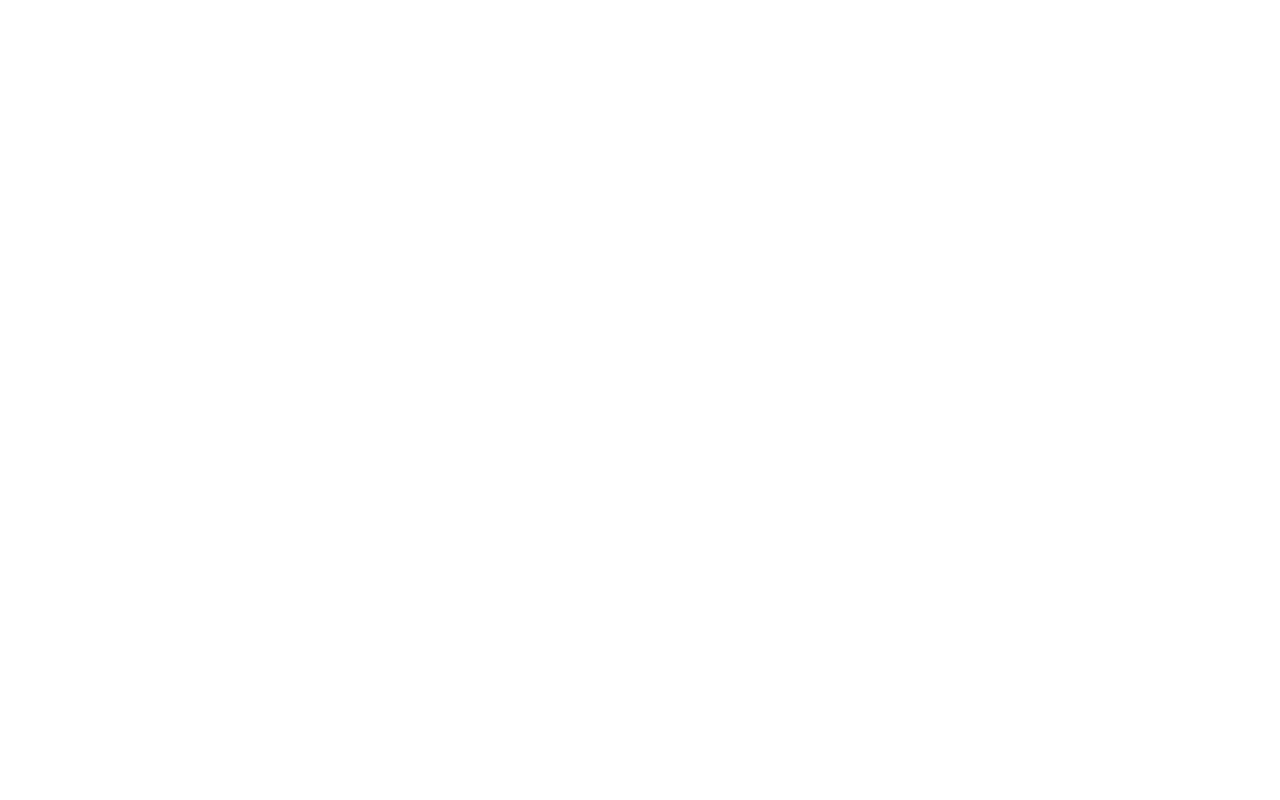
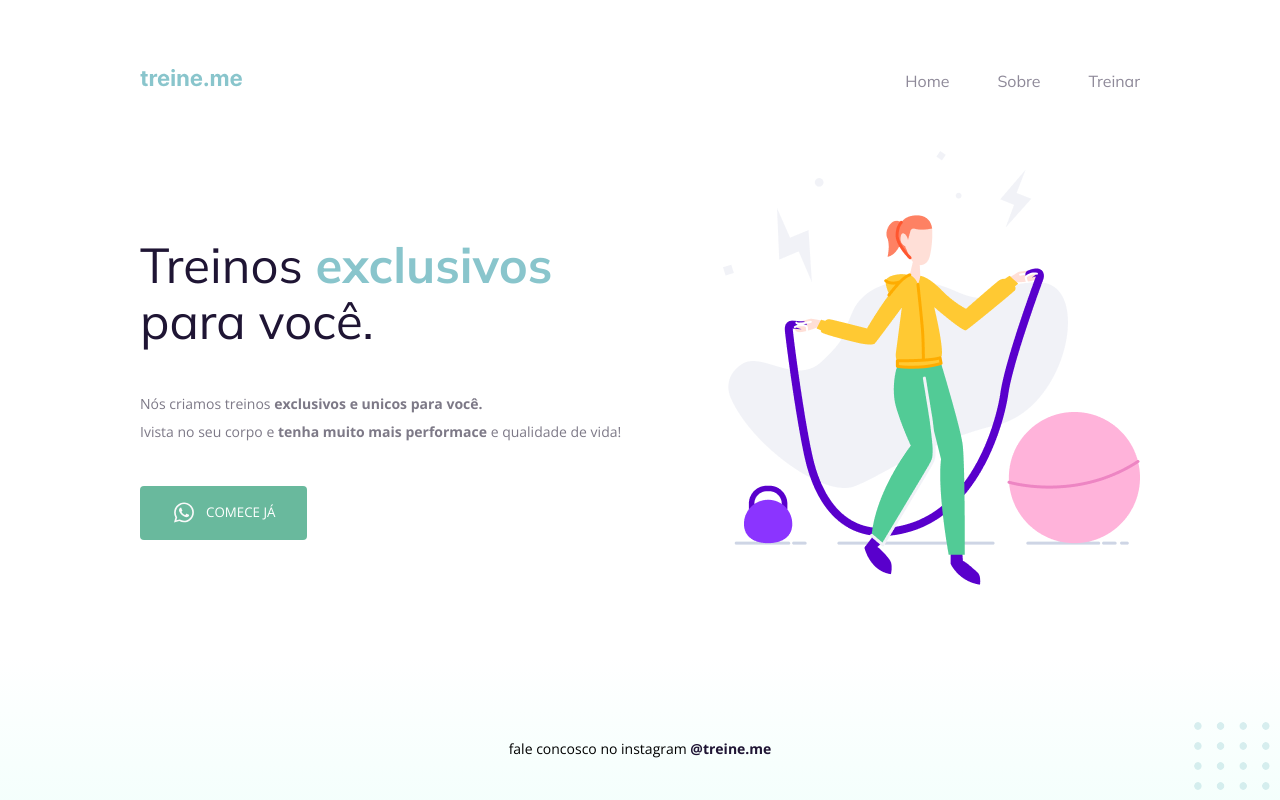
Before and after one commit to EuTavares/Explorer, a plain HTML site: page stage 2/projeto 2/index.html in a window 1280 px wide. Drawn offline with nearby package versions, Linux system fonts and the light colour scheme.

Commit message:
Desafio 1/2 rocketseat

```diff
--- /dev/null
+++ b/stage 2/Código do desafio - Acessibilidade/Desafio - Intermediário/style.css
@@ -0,0 +1,117 @@
+body {
+  margin: 0;
+
+  font-family: "Open Sans", sans-serif;
+
+  background: linear-gradient(180deg, rgb(227, 255, 248, 0) 82.08%, rgb(227, 255, 248, 0.38) 100%);
+
+  min-height: 100vh;
+}
+
+.page {
+  width: 1000px;
+  margin: 0 auto;
+  padding-top: 65px;
+}
+
+.nav {
+  display: flex;
+  justify-content: space-between;
+  align-items: center;
+
+  margin-bottom: 55px;
+}
+
+.list {
+  display: flex;
+  gap: 48px;
+  list-style: none;
+  margin: 0;
+  padding: 0;
+}
+
+a {
+  color: #1f1534;
+  text-decoration: none;
+}
+
+.list .item a {
+    opacity: 0.5;
+}
+
+.list .item a:hover {
+  font-weight: bold;
+  opacity: 1;
+}
+
+.list,
+.title {
+  font-family: "Mulish", sans-serif;
+}
+
+.main {
+  display: flex;
+  align-items: center;
+  justify-content: space-between;
+}
+
+.title {
+  font-size: 49px;
+  line-height: 56px;
+  color: #1f1534;
+
+  font-weight: normal;
+
+  width: 490px;
+}
+
+.title span {
+  color: #89c5cc;
+  font-weight: bold;
+}
+
+.subtitle {
+  font-size: 14px;
+  line-height: 28px;
+  color: #7d7987;
+
+  margin: 40px 0;
+}
+
+.button {
+  color: white;
+  text-transform: uppercase;
+  font-family: "Open Sans", sans-serif;
+
+  background: #69B99D;
+  border: 0;
+  padding: 14px 32px 15px;
+
+  display: flex;
+  align-items: center;
+  justify-content: center;
+  gap: 10px;
+
+  border-radius: 4px;
+
+  cursor: pointer;
+}
+
+.footer {
+  font-size: 14px;
+  line-height: 28px;
+
+  text-align: center;
+
+  margin-top: 80px;
+}
+
+.footer a {
+  font-weight: bold;
+}
+
+#balls {
+    position: fixed;
+    bottom: 0;
+    right: 0;
+}
--- /dev/null
+++ b/stage 2/Código do desafio - Fase 02/style.css
@@ -0,0 +1,121 @@
+body {
+    margin: 0;
+
+    font-family: "Open Sans", sans-serif;
+
+    background: linear-gradient(90deg, rgb(227, 255, 248, 0) 82.08%, rgb(227, 255, 248, 0.38) 100%);
+
+    min-height: 100vh;
+  }
+
+  .page {
+    width: 1000px;
+    margin: 0 auto;
+    padding-top: 65px;
+  }
+
+  nav {
+    display: flex;
+    justify-content: start;
+    align-items: center;
+    justify-content: space-between;
+
+    margin-bottom: 15px;
+  }
+
+  ul {
+    display: flex;
+    list-style: none;
+    margin: 0;
+    padding: 0;
+    gap: 48px;
+  }
+
+  a {
+    color: #1f1534;
+    text-decoration: none;
+  }
+
+  ul li a {
+
+      opacity: 0.5;
+  }
+
+  ul li a:hover {
+    font-weight: bold;
+    opacity: 1;
+  }
+
+  h1,
+  ul {
+    font-family: "Mulish", sans-serif;
+  }
+
+  h1 {
+    font-size: 49px;
+    line-height: 56px;
+    color: #1f1534;
+    font-weight: 400;
+    line-height: 56px;
+    width: 490px;
+  }
+
+  h1 span {
+    color: #89c5cc;
+    font-weight: bold;
+  }
+
+  section {
+    padding-right: 80px;
+  }
+
+  section p {
+    font-size: 14px;
+    line-height: 28px;
+    color: #7d7987;
+
+    margin: 40px 0;
+  }
+
+  button {
+    color: white;
+    font-family: "Open Sans", sans-serif;
+    background: #69B99D;
+    border: 0;
+    padding: 14px 32px 15px;
+    display: flex;
+    justify-content: center;
+    align-items: center;
+    gap: 10px;
+    border-radius: 4px;
+
+    cursor: pointer;
+  }
+
+  button:hover {
+      background: #4EA788;
+  }
+
+  main {
+    display: flex;
+
+  }
+  footer {
+    font-size: 14px;
+    line-height: 28px;
+
+    text-align: center;
+
+    margin-top: 100px;
+
+  }
+
+  footer a {
+    font-weight: bold;
+  }
+
+  #balls {
+    position: fixed;
+      bottom: 0;
+      right: 0;
+  }
--- a/stage 2/projeto 2/index.html
+++ b/stage 2/projeto 2/index.html
@@ -1,16 +1,60 @@
 <!DOCTYPE html>
 <html lang="pt-br">
 <head>
+    <link rel="preconnect" href="https://fonts.googleapis.com">
+    <link rel="preconnect" href="https://fonts.gstatic.com" crossorigin>
+
     <meta charset="UTF-8">
     <meta name="viewport" content="width=device-width, initial-scale=1.0">
     <title>Treine Me</title>
+
+    <link rel="stylesheet" href="style.css">
+    <link href="https://fonts.googleapis.com/css2?family=Mulish:wght@400;700&family=Open+Sans:wght@400;700&display=swap" rel="stylesheet">
 </head>
 <body>
 
-    <div>
-        <header></header>
-        <main></main>
-        <footer></footer>
+    <div class="page">
+
+            <nav>
+                <a id="logo" href="#">
+                    <img src="images/logo.svg" alt="Treine.me">
+                </a>
+
+                <ul>
+                    <li><a href="#">Home</a></li>
+                    <li><a href="#">Sobre</a></li>
+                    <li><a href="#">Treinar</a></li>
+                </ul>
+            </nav>
+
+        <main>
+
+            <section class="text">
+                <h1>
+                    Treinos <span>exclusivos</span> para você.
+                </h1>
+
+                <p>
+                    Nós criamos treinos <strong>exclusivos e unicos para você.</strong> <br>
+                    Ivista no seu corpo e <strong>tenha muito mais performace</strong> e qualidade de vida!
+                </p>
+
+                <button>
+                    <img src="images/whats.svg" alt="ícone do whatsapp">
+                    Comece já
+                </button>
+            </section>
+
+            <img src="images/img.png" alt="Desenho de uma mulher pulando corda na academia">
+        </main>
+
+            <img id="balls" src="images/balls.svg" alt="bolinhas na tela">
+        <footer>
+
+        fale concosco no instagram
+        <a href="https://instagram.com/treineme" target="_blank">@treine.me</a>
+
+        </footer>
     </div>
 
 
--- a/stage 2/projeto 2/style.css
+++ b/stage 2/projeto 2/style.css
@@ -0,0 +1,106 @@
+body {
+    margin: 0;
+    font-family: 'Open Sans', sans-serif;
+    background: linear-gradient(180deg, rgba(227, 255, 248, 0 ) 82%, rgba(227, 255, 248, 0.38) 100%);
+    min-height: 100vh;
+}
+
+.page {
+    width: 1000px;
+    margin: 0 auto;
+    padding-top: 65px;
+}
+
+nav {
+    display: flex;
+    justify-content: space-between;
+    align-items: center;
+    margin-bottom: 55px;
+}
+
+ul {
+    display: flex;
+    gap: 48px;
+    list-style: none;
+    margin: 0;
+    padding: 0;
+}
+
+a {
+    color: #1f1534;
+    text-decoration: none;
+}
+ul li a {
+    opacity: 0.5;
+}
+ul li a:hover {
+    font-weight: bold;
+    opacity: 1;
+}
+
+h1, ul {
+    font-family: 'Mulish', sans-serif;
+}
+
+main {
+   display: flex;
+   align-items: center;
+   justify-content: space-between;
+}
+
+h1 {
+    font-size: 49px;
+    line-height: 56px;
+    color: #1f1534;
+    font-weight: normal; /*para tirar o bold do h1*/
+    width: 490px;
+}
+
+h1 span {
+    color: #89c5cc;
+    font-weight: bold;
+}
+
+section p {
+    font-size: 14px;
+    line-height: 28px;
+    color: #7d7987;
+    margin: 40px 0;
+}
+
+button {
+    color: white;
+    text-transform: uppercase; /*tranforma minusculo em maiusculo*/
+    font-family: 'Open Sans', sans-serif;
+    background: #69b99d;
+    border: 0;
+    display: flex;
+    justify-content: center;
+    align-items: center;
+    padding: 14px 32px 15px;
+    gap: 10px; /*espaço entre os itens*/
+
+    border-radius: 4px;
+    cursor: pointer; /*mãozinha ao passar sobre o botão*/
+}
+
+button:hover {
+    background: #457564;
+}
+
+footer {
+    font-size: 14px;
+    line-height: 28px;
+    text-align: center;
+    margin-top: 150px;
+}
+
+footer a {
+    font-weight: bold;
+}
+
+#balls {
+    position: fixed;
+    bottom: 0;
+    right: 0;
+}
```
Also changed, not shown: stage 2/Código do desafio - Acessibilidade/Desafio - Intermediário/index.html (added, +55 -0 lines), stage 2/Código do desafio - Fase 02/index.html (added, +58 -0 lines), stage 2/Código do desafio - Acessibilidade/Desafio - Intermediário/images/balls.svg (added), stage 2/Código do desafio - Acessibilidade/Desafio - Intermediário/images/img.png (added), stage 2/Código do desafio - Acessibilidade/Desafio - Intermediário/images/logo.svg (added), stage 2/Código do desafio - Acessibilidade/Desafio - Intermediário/images/whats.svg (added), stage 2/Código do desafio - Fase 02/images/balls.svg (added), stage 2/Código do desafio - Fase 02/images/img.png (added), stage 2/Código do desafio - Fase 02/images/logo.svg (added), stage 2/Código do desafio - Fase 02/images/whats.svg (added), 2 other files.
